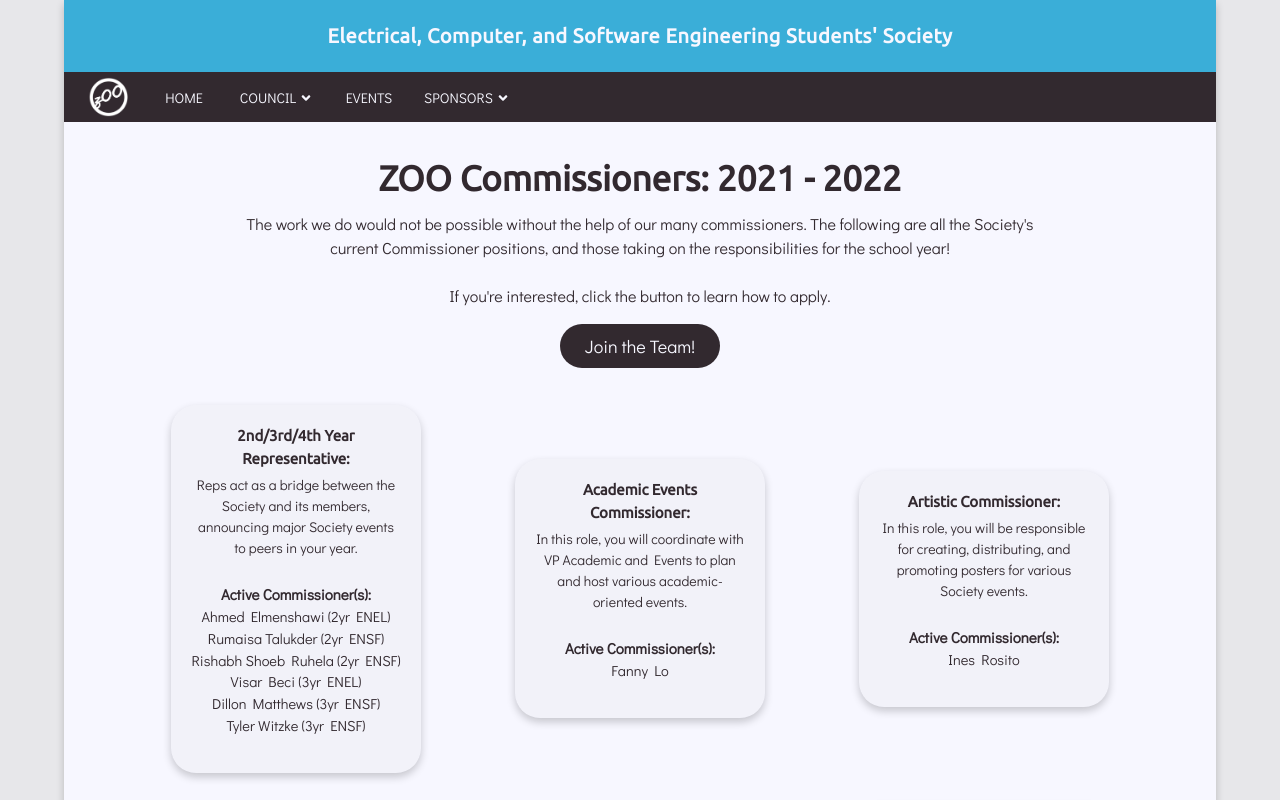
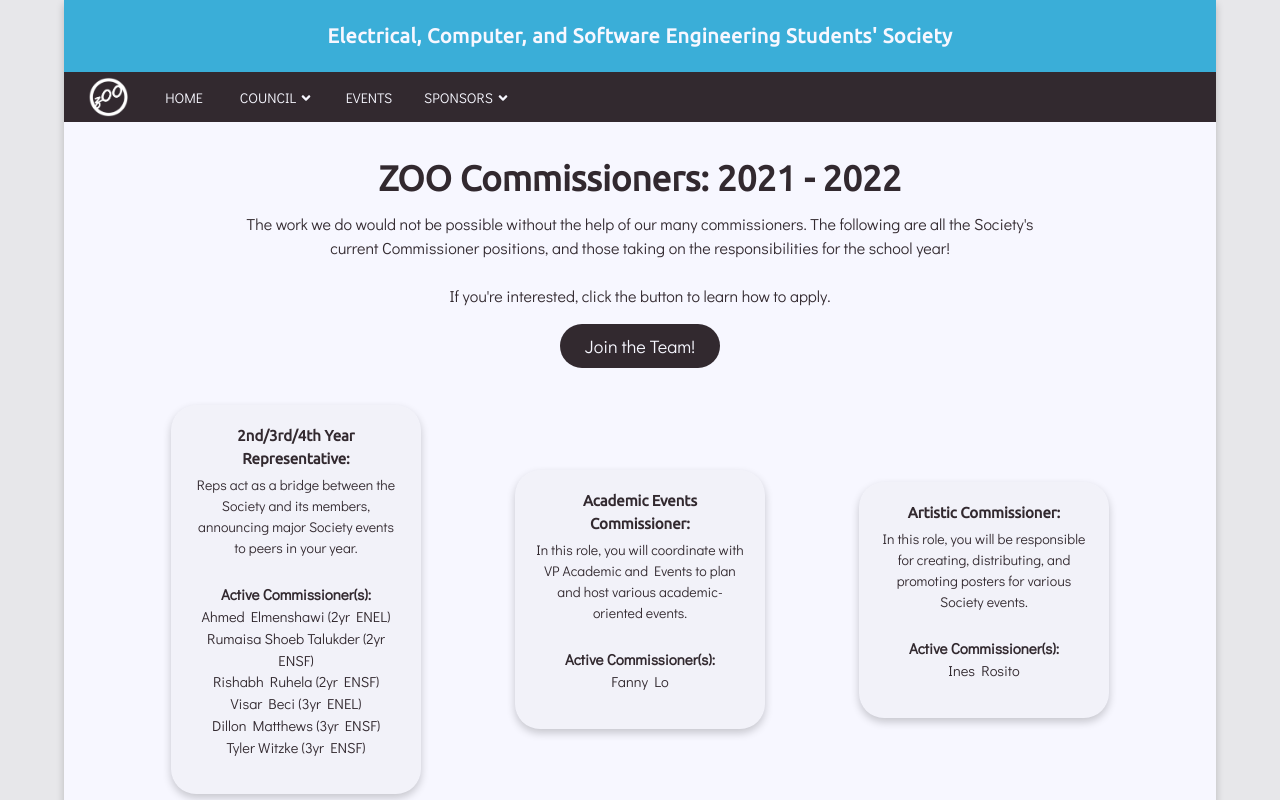
Before and after one commit to zoouofc/zooengg.ca-react, a React (Create React App) app: page /commissioners in a window 1280 px wide. Shown: the top 800 px of the page. Built offline with nearby package versions, Linux system fonts and the light colour scheme.

Commit message:
Fixing a bad name mess-up, whoops

```diff
--- a/src/pages/CommissionerPage.jsx
+++ b/src/pages/CommissionerPage.jsx
@@ -36,8 +36,8 @@ const CommissionerPage = () => (
         commRole="2nd/3rd/4th Year Representative:"
         names={[
           "Ahmed Elmenshawi (2yr ENEL)",
-          "Rumaisa Talukder (2yr ENSF)",
-          "Rishabh Shoeb Ruhela (2yr ENSF)",
+          "Rumaisa Shoeb Talukder (2yr ENSF)",
+          "Rishabh Ruhela (2yr ENSF)",
           "Visar Beci (3yr ENEL)",
           "Dillon Matthews (3yr ENSF)",
           "Tyler Witzke (3yr ENSF)",
```
